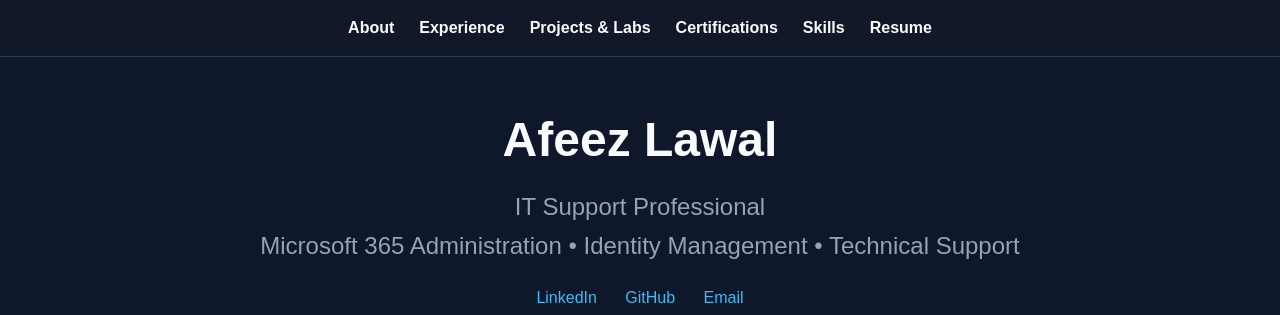
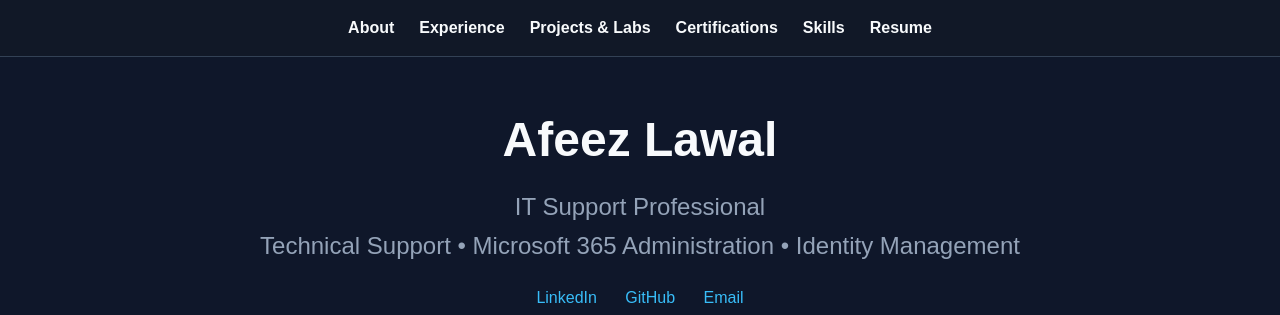
Before and after one commit to Alawal41/Alawal41.github.io, a plain HTML site: page index.html in a window 1280 px wide. Shown: the top 315 px of the page. Drawn offline with Linux system fonts and the light colour scheme.

Commit message:
Reorder skills in the header section

```diff
--- a/index.html
+++ b/index.html
@@ -200,7 +200,7 @@ footer{
 
         <h2>
             IT Support Professional<br>
-            Microsoft 365 Administration • Identity Management • Technical Support
+            Technical Support • Microsoft 365 Administration • Identity Management
         </h2>
 
         <div class="links">
```
